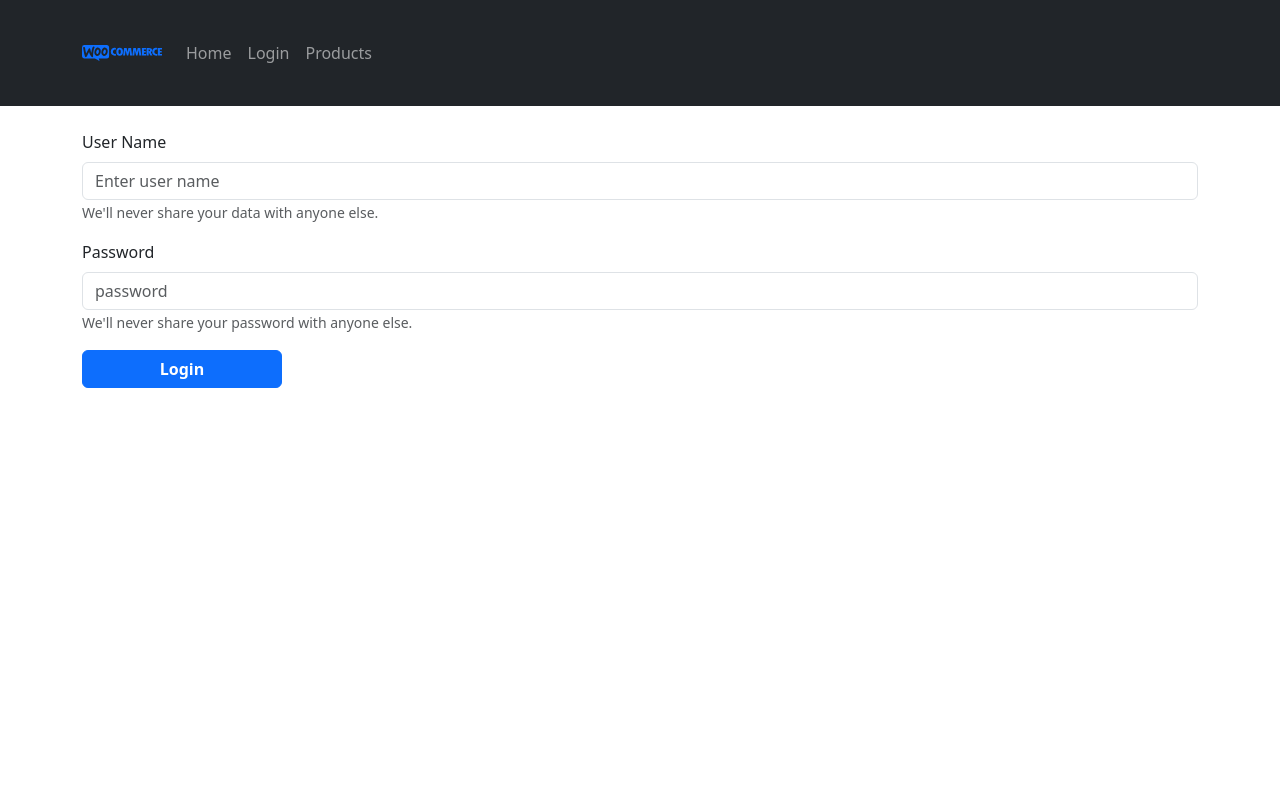
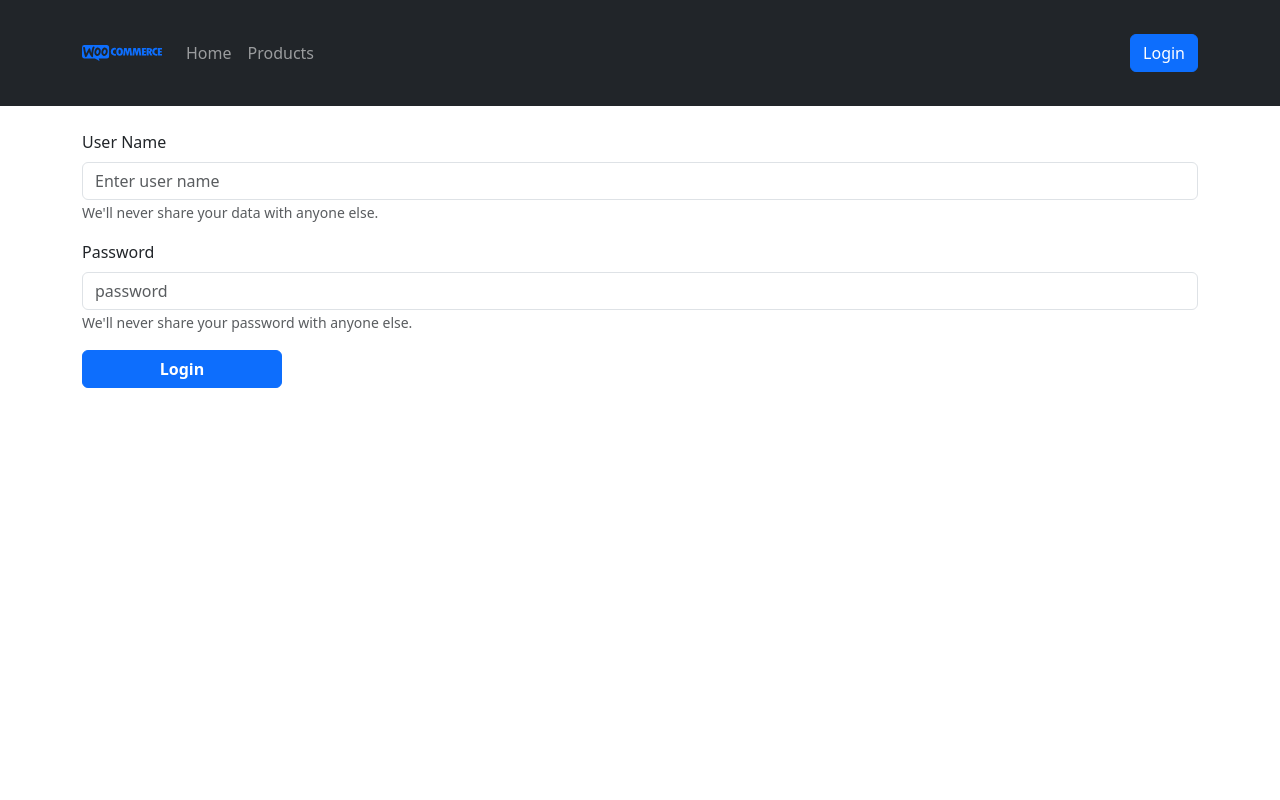
Before and after one commit to abdelrahman-kamel-ahmed/Ecom-React, a React (Vite) app: page /login in a window 1280 px wide. Shown: the top 800 px of the page. Built offline with nearby package versions, Linux system fonts and the light colour scheme.

Commit message:
fix feat:implement user slice & update navbar and some routes

```diff
--- a/src/App.jsx
+++ b/src/App.jsx
@@ -8,7 +8,9 @@ import { Footer } from "./components/Footer/Footer";
 import { NotFound } from "./pages/NotFound/NotFound";
 import { Products } from "./pages/Products/Products";
 import { ProductDetails } from "./pages/ProductDetails/ProductDetails";
+import { useSelector } from "react-redux";
 export default function App() {
+  const {IsLoggedIn} = useSelector(state=>state.user);
   return (
     <div>
       {/* Global components */}
@@ -19,7 +21,21 @@ export default function App() {
       <Container className="my-4 min-vh-100">
         <Routes>
           <Route path='/' Component={Home} />
-          <Route path='/login' Component={Login} />
+
+          {
+            IsLoggedIn?
+            (
+              <>
+              {/* profile routes */}
+              </>
+            ):
+            (
+              <>
+              {/* login routes */}
+              <Route path='/login' Component={Login} />
+              </>
+            )
+          }
           <Route path='*' Component={NotFound} />
           <Route path='products/*' Component={Products} />
           <Route path="/product-details/:id" Component={ProductDetails} />
--- a/src/components/GlobalNavbar/GlobalNavbar.jsx
+++ b/src/components/GlobalNavbar/GlobalNavbar.jsx
@@ -1,8 +1,13 @@
 import React from 'react'
-import { Container, Navbar, Nav } from 'react-bootstrap'
+import { Container, Navbar, Nav, Button }from 'react-bootstrap'
 import { SiWoocommerce } from "react-icons/si";
+import { useSelector } from 'react-redux';
 import { Link } from 'react-router-dom';
+import { LogOutButton } from '../LogOutButton/LogOutButton';
 export const GlobalNavbar = () => {
+
+  //select isloggedin
+  const {IsLoggedIn} = useSelector(state=>state.user);
   return (
     <Navbar expand="md" bg="dark" variant="dark">
       <Container>
@@ -19,12 +24,22 @@ export const GlobalNavbar = () => {
               <Nav.Link as={Link} to={'/'}>Home</Nav.Link>
             </Nav.Item>
             <Nav.Item>
-              <Nav.Link as={Link} to={'/login'}>Login</Nav.Link>
-            </Nav.Item>
-            <Nav.Item>
               <Nav.Link as={Link} to={'/Products'}>Products</Nav.Link>
             </Nav.Item>
+
           </Nav>
+          {
+              IsLoggedIn?(
+                <>
+                <LogOutButton/>
+                </>
+              ):
+              (
+                <>
+                <Button as={Link} to={'/login'}>Login</Button>
+                </>
+              )
+            }
         </Navbar.Collapse>
       </Container>
     </Navbar>
--- /dev/null
+++ b/src/components/LogOutButton/LogOutButton.jsx
@@ -0,0 +1,14 @@
+import React from 'react'
+import { Button } from 'react-bootstrap'
+import { logout } from '../../store/slicies/userSlices'
+import { useDispatch } from 'react-redux'
+export const LogOutButton = () => {
+    //dispatch logout
+    const dispatch=useDispatch();
+  function handleLogout() {
+    dispatch(logout());
+  }
+    return (
+    <Button variant='danger' onClick={handleLogout}>Logout</Button>
+  )
+}
--- a/src/pages/Login/Login.jsx
+++ b/src/pages/Login/Login.jsx
@@ -4,6 +4,8 @@ import { errorHandler } from '../../utils/errorHandler';
 import toast from 'react-hot-toast';
 import { useNavigate } from 'react-router-dom';
 import { API } from '../../Apis/API_Servece';
+import { useDispatch } from 'react-redux';
+import { login } from '../../store/slicies/userSlices';
 
 export default function Login() {
   //validate data before sending
@@ -13,6 +15,8 @@ export default function Login() {
   const passwordRef=useRef();
   // navigate
   const navigate =useNavigate();
+  // dispatch
+  const dispatch =useDispatch();
   //handler
   async function handleLogin(e) {
     e.preventDefault()
@@ -35,6 +39,7 @@ export default function Login() {
       //store in local storage and redux
       localStorage.setItem("userData", JSON.stringify(userData));
       //redux
+      dispatch(login(userData));
 
       //redirect to home
       navigate("/");
--- /dev/null
+++ b/src/store/slicies/userSlices.js
@@ -0,0 +1,23 @@
+import { createSlice } from "@reduxjs/toolkit";
+
+const userSlice=createSlice({
+    name :"userSlice",
+    initialState :{
+        IsLoggedIn:false,
+        user:null
+    },
+    reducers :{
+        login:(state,action)=>{
+            state.user=action.payload.user;
+            state.IsLoggedIn=true;
+        },
+        logout:(state)=>{
+            state.IsLoggedIn=false;
+            state.user=null;
+        }
+    }
+})
+//export actions
+export const {login,logout}=userSlice.actions;
+//export state
+export default userSlice.reducer;
--- a/src/store/store.jsx
+++ b/src/store/store.jsx
@@ -1,6 +1,9 @@
 import { configureStore } from "@reduxjs/toolkit";
-
+import  useReducer  from "./slicies/userSlices.js";
 // Global store -> include all reducers(states,slices) here
 export const store = configureStore({
-  reducer: {},
+  reducer: {
+    user: useReducer,
+
+  },
 });
```
